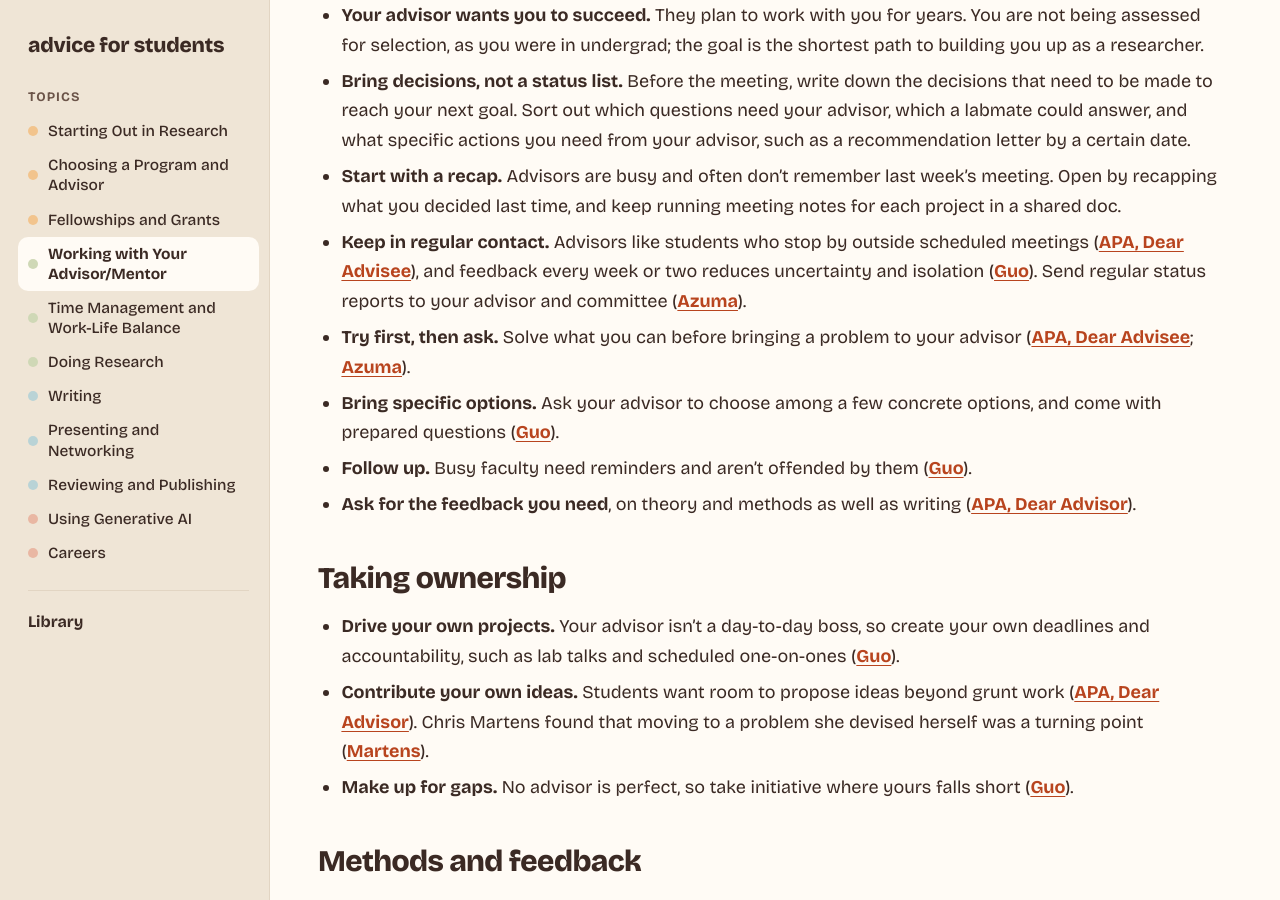
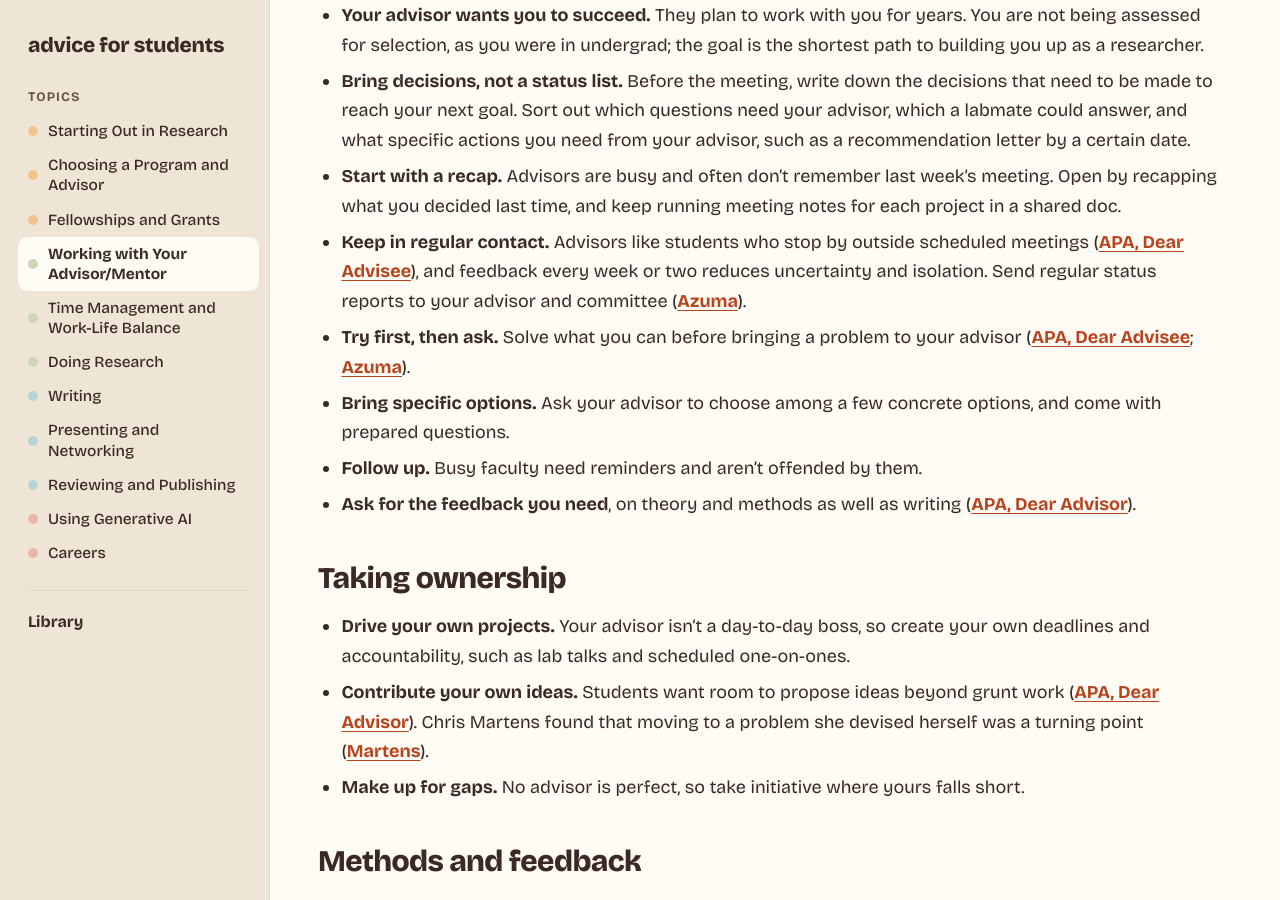
Before and after one commit to merylye/student-advice, a Jekyll site: the page built from topics/advisor.md, in a window 1280 px wide and 900 px high, scrolled down 1564 px. Built offline with Jekyll 4.4.1, drawn with Linux system fonts in a browser that asks for light colours; some of the changed text lies outside the part shown.

Commit message:
Remove broken Guo early-stage advice link
Co-Authored-By: Claude Opus 5.5 <noreply@anthropic.com>
Claude-Session: https://claude.ai/code/session_01C25QM1QrULTUCEMLhuM8KY

```diff
--- a/topics/advisor.md
+++ b/topics/advisor.md
@@ -20,8 +20,8 @@ At the start of your research journey, talk through expectations with your mento
 More on expectations:
 
 - **Ask what is expected of you each year.** Written expectations keep you from overworking toward impossible goals or underestimating the effort needed ([Vinitsky](http://eugenevinitsky.github.io/posts/expectation_setting.html)).
-- **Raise trouble early.** If you're falling behind, talk with your advisor so you can find the cause together ([Vinitsky](http://eugenevinitsky.github.io/posts/expectation_setting.html)). If you're stuck for about a week, ask your advisor, a senior student, or a postdoc ([Guo](https://pg.ucsd.edu/early-stage-PhD-advice.htm)), and say "I'm overwhelmed" before a deadline turns into a crisis ([Marcus](https://marcua.net/writing/gradschool-guide/)).
-- **Ask how much of each paper you should draft yourself** ([Guo](https://pg.ucsd.edu/early-stage-PhD-advice.htm)).
+- **Raise trouble early.** If you're falling behind, talk with your advisor so you can find the cause together ([Vinitsky](http://eugenevinitsky.github.io/posts/expectation_setting.html)). If you're stuck for about a week, ask your advisor, a senior student, or a postdoc, and say "I'm overwhelmed" before a deadline turns into a crisis ([Marcus](https://marcua.net/writing/gradschool-guide/)).
+- **Ask how much of each paper you should draft yourself.**
 
 <div class="exercise" markdown="1">
 ### Exercise: make a PhD curriculum
@@ -35,17 +35,17 @@ List the experiences you want during your PhD: a project sequence, technical and
 - **Your advisor wants you to succeed.** They plan to work with you for years. You are not being assessed for selection, as you were in undergrad; the goal is the shortest path to building you up as a researcher.
 - **Bring decisions, not a status list.** Before the meeting, write down the decisions that need to be made to reach your next goal. Sort out which questions need your advisor, which a labmate could answer, and what specific actions you need from your advisor, such as a recommendation letter by a certain date.
 - **Start with a recap.** Advisors are busy and often don't remember last week's meeting. Open by recapping what you decided last time, and keep running meeting notes for each project in a shared doc.
-- **Keep in regular contact.** Advisors like students who stop by outside scheduled meetings ([APA, Dear Advisee](https://www.apa.org/monitor/2012/07-08/advisee)), and feedback every week or two reduces uncertainty and isolation ([Guo](https://pg.ucsd.edu/early-stage-PhD-advice.htm)). Send regular status reports to your advisor and committee ([Azuma](https://www.cs.unc.edu/~azuma/hitch4.html)).
+- **Keep in regular contact.** Advisors like students who stop by outside scheduled meetings ([APA, Dear Advisee](https://www.apa.org/monitor/2012/07-08/advisee)), and feedback every week or two reduces uncertainty and isolation. Send regular status reports to your advisor and committee ([Azuma](https://www.cs.unc.edu/~azuma/hitch4.html)).
 - **Try first, then ask.** Solve what you can before bringing a problem to your advisor ([APA, Dear Advisee](https://www.apa.org/monitor/2012/07-08/advisee); [Azuma](https://www.cs.unc.edu/~azuma/hitch4.html)).
-- **Bring specific options.** Ask your advisor to choose among a few concrete options, and come with prepared questions ([Guo](https://pg.ucsd.edu/early-stage-PhD-advice.htm)).
-- **Follow up.** Busy faculty need reminders and aren't offended by them ([Guo](https://pg.ucsd.edu/early-stage-PhD-advice.htm)).
+- **Bring specific options.** Ask your advisor to choose among a few concrete options, and come with prepared questions.
+- **Follow up.** Busy faculty need reminders and aren't offended by them.
 - **Ask for the feedback you need**, on theory and methods as well as writing ([APA, Dear Advisor](https://www.apa.org/monitor/2012/07-08/advisor)).
 
 ## Taking ownership
 
-- **Drive your own projects.** Your advisor isn't a day-to-day boss, so create your own deadlines and accountability, such as lab talks and scheduled one-on-ones ([Guo](https://pg.ucsd.edu/early-stage-PhD-advice.htm)).
+- **Drive your own projects.** Your advisor isn't a day-to-day boss, so create your own deadlines and accountability, such as lab talks and scheduled one-on-ones.
 - **Contribute your own ideas.** Students want room to propose ideas beyond grunt work ([APA, Dear Advisor](https://www.apa.org/monitor/2012/07-08/advisor)). Chris Martens found that moving to a problem she devised herself was a turning point ([Martens](https://lambdamaphone.blogspot.com/2015/11/how-to-get-phd-in-computer-science-if.html)).
-- **Make up for gaps.** No advisor is perfect, so take initiative where yours falls short ([Guo](https://pg.ucsd.edu/early-stage-PhD-advice.htm)).
+- **Make up for gaps.** No advisor is perfect, so take initiative where yours falls short.
 
 ## Methods and feedback
 
```
Also changed, not shown: _data/resources.yml (+0 -8 lines), topics/time-wellbeing.md (+4 -4 lines).
